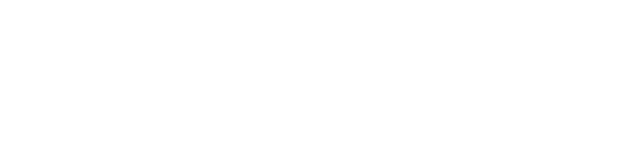
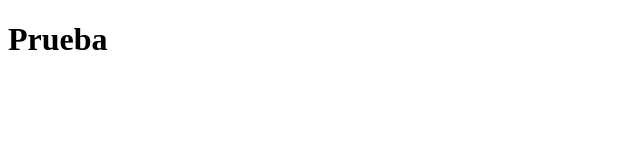
Before and after one commit to Gh0sther/onggizmo, a plain HTML site: page index.html in a window 1280 px wide. Shown: the whole page, without its empty margins (0-640 px from the left). Drawn offline with Linux system fonts and the light colour scheme.

Commit message:
Update index.html

```diff
--- a/index.html
+++ b/index.html
@@ -3,5 +3,7 @@
   <head>
     <title>prueba</title>
   </head>
-  <body></body>
+  <body>
+    <h1>Prueba</h1>
+  </body>
 <html/>
```
